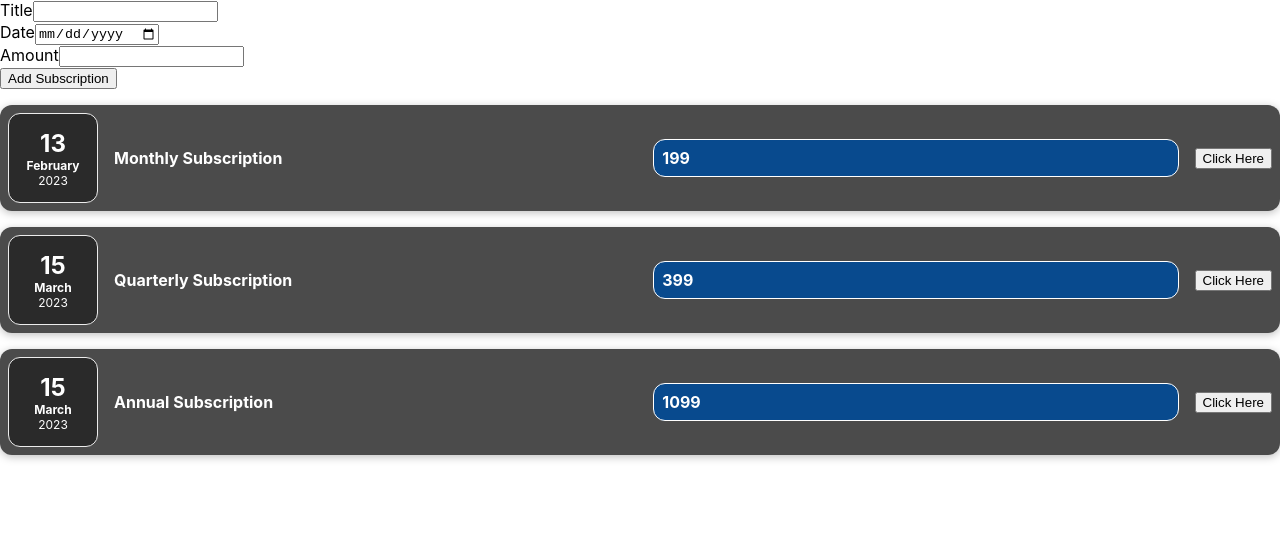
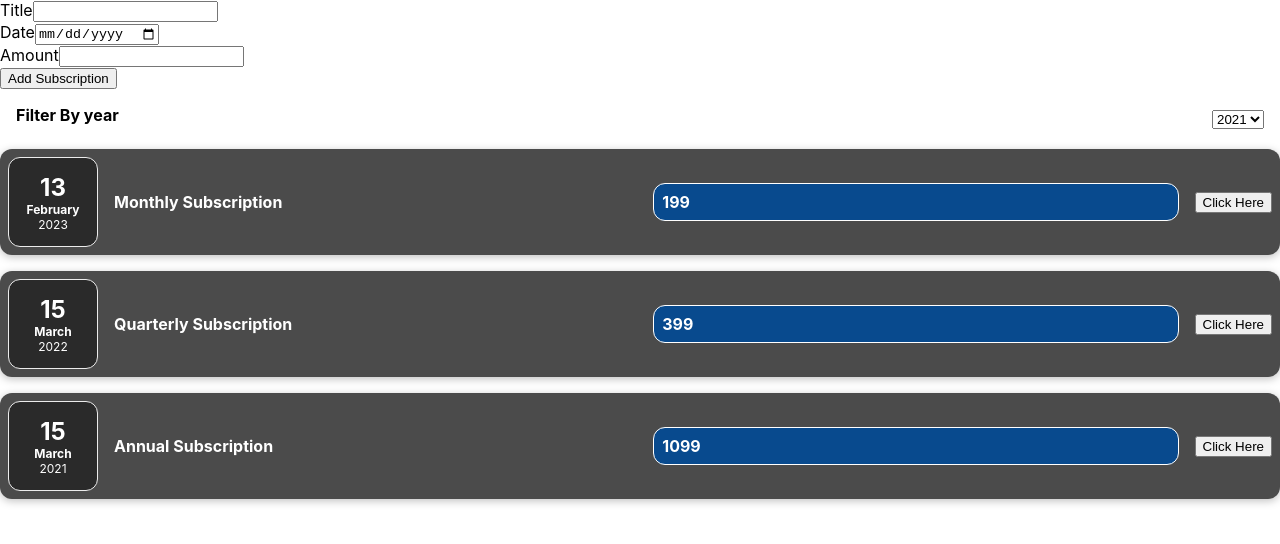
Before and after one commit to akashmukherjee009/tutorial_learnvern, a React (Create React App) app: page / in a window 1280 px wide. Shown: the top 544 px of the page. Built offline with nearby package versions, Linux system fonts and the light colour scheme.

Commit message:
props data

```diff
--- a/src/App.js
+++ b/src/App.js
@@ -1,9 +1,9 @@
 
+import { useState } from 'react';
+import Filter from './components/subscription/Filter';
 import NewSubscription from './components/subscription/newSubscription/NewSubscription';
 import Subcription from './components/subscription/Subscription';
-
-function App() {
-  let subscriptions= [
+const INITIAL_SUB= [
   {
     id: "1",
     date: (new Date('2023','01','13')),
@@ -12,29 +12,40 @@ function App() {
   },
   {
     id: "2",
-      date: (new Date('2023','02','15')),
+    date: (new Date('2022','02','15')),
     title: "Quarterly Subscription",
     price: "399",
   },
   {
     id: "1",
-      date: (new Date('2023','02','15')),
+    date: (new Date('2021','02','15')),
     title: "Annual Subscription",
     price: "1099",
   }
 
 ]
+function App() {
+  const [subscriptions, setSubsriptions]= useState(INITIAL_SUB)
   const  addSubscriptionHandler=(data)=>{
     subscriptions.push(data)
     console.log('on add subscription',data);
+    setSubsriptions(prevState=>{return[data,...subscriptions]})
+    console.log(subscriptions);
+  }
+  const [filteredData, setFilteredData]= useState(2021);
+  const filterChangeHandler= (data)=>{
+    setFilteredData(data)
+    console.log('Onsave Data:', data);
   }
 
   return (
     <div className="App">
       <NewSubscription  onAddSubscription={addSubscriptionHandler}/>
-      <Subcription date={subscriptions[0].date} title={subscriptions[0].title} price={subscriptions[0].price}/>
+      <Filter onFilterChange={filterChangeHandler} selectedFilter={filteredData}/>
+      {subscriptions.map(subcription => <Subcription date={subcription.date} title={subcription.title} price={subcription.price}/>)}
+      {/* <Subcription date={subscriptions[0].date} title={subscriptions[0].title} price={subscriptions[0].price}/>
       <Subcription date={subscriptions[1].date} title={subscriptions[1].title} price={subscriptions[1].price}/>
-      <Subcription date={subscriptions[2].date} title={subscriptions[2].title} price={subscriptions[2].price}/>
+      <Subcription date={subscriptions[2].date} title={subscriptions[2].title} price={subscriptions[2].price}/> */}
     </div>
   );
 }
--- /dev/null
+++ b/src/components/subscription/Filter.css
@@ -0,0 +1,16 @@
+.filter{
+    /* color: white; */
+    padding: 0 1rem;
+}
+.filter_control{
+    display: flex;
+    width: 100%;
+    align-items: center;
+    justify-content: space-between;
+    margin: 1rem 0;
+}
+.filter label{
+    font-weight: bold;
+    margin-bottom: 0.5rem;
+
+}
--- /dev/null
+++ b/src/components/subscription/Filter.jsx
@@ -0,0 +1,24 @@
+import './Filter.css'
+
+const Filter = (props) => {
+    const onSelectHandler= (e)=>{
+        console.log(e.target.value);
+        props.onFilterChange(e.target.value)
+    }
+
+  return (
+    <div className='filter'>
+      <div className="filter_control">
+        <label>Filter By year</label>
+        <select onChange={onSelectHandler} value={props.selectedFilter}>
+            <option value="2023">2023</option>
+            <option value="2022">2022</option>
+            <option value="2021">2021</option>
+            <option value="2020">2020</option>
+        </select>
+      </div>
+    </div>
+  )
+}
+
+export default Filter
--- a/src/components/subscription/SubscriptionDate.jsx
+++ b/src/components/subscription/SubscriptionDate.jsx
@@ -4,7 +4,7 @@ import './subscriptionDate.css'
 const SubscriptionDate = (props) => {
     const month= props.date.toLocaleString('default', {month: 'long'})
     const day= props.date.toLocaleString('default', {day: '2-digit'})
-    const year= props.date.getFullYear()
+    const year=  props.date.getFullYear()
   return (
 
     <div className='date'>
--- a/src/components/subscription/newSubscription/FromSubscription.jsx
+++ b/src/components/subscription/newSubscription/FromSubscription.jsx
@@ -30,13 +30,14 @@ const FromSubscription = (props) => {
         setForm((prevState)=>{
             return {...prevState, userAmount: events.target.value}
         })
-        // console.log(form);
+        console.log(form);
     }
     const submitHandler=(events)=>{
         events.preventDefault()
 
-        const subscription= {title: form.userTitle, amount: form.userAmount, date: Date(form.userDate)}
+        const subscription= {title: form.userTitle, price: form.userAmount, date: new Date(form.userDate)}
         props.onSave(subscription)
+
 
         console.log('on save',subscription);
     }
```
Lines whose indentation alone changed are shown as unchanged.
